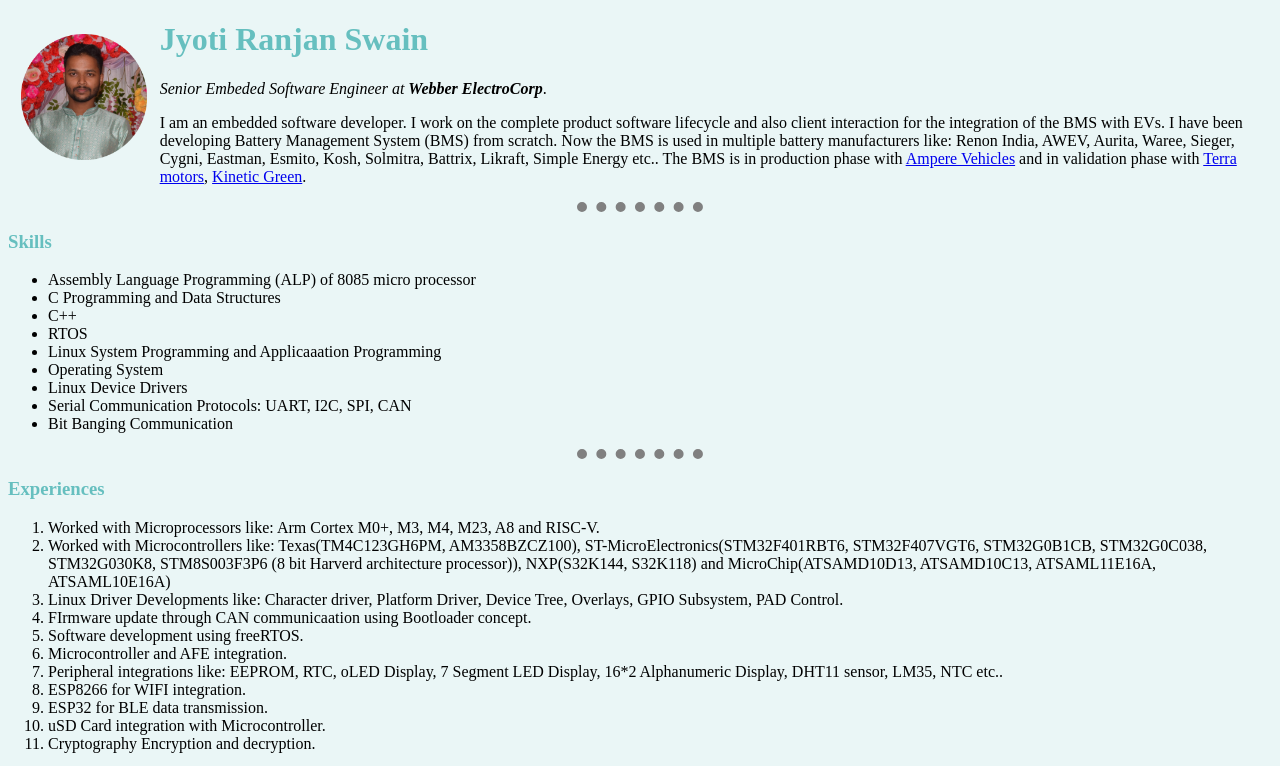
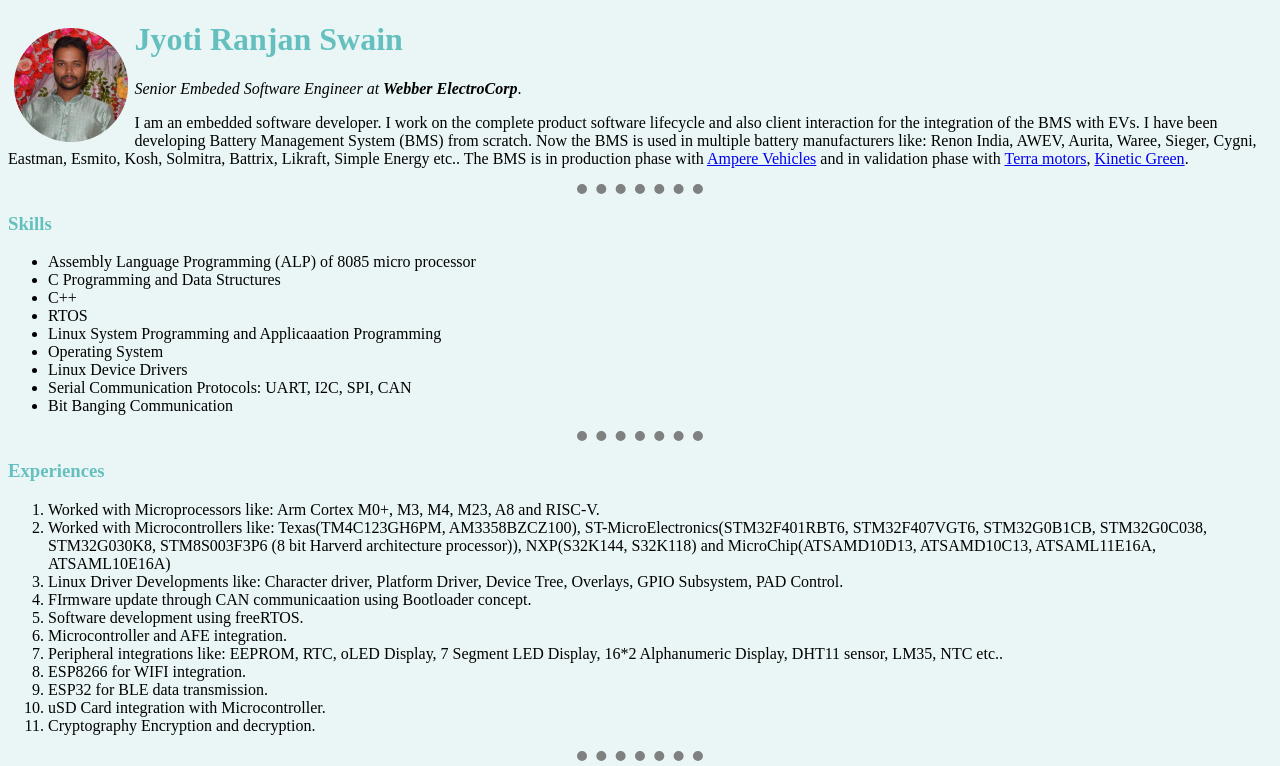
Before and after one commit to jyotiranjanswain/CV, a plain HTML site: page index.html in a window 1280 px wide. Shown: the top 766 px of the page. Drawn offline with Linux system fonts and the light colour scheme.

Commit message:
Profile picture hover bug issue

```diff
--- a/css/styles.css
+++ b/css/styles.css
@@ -28,14 +28,15 @@
 /****************************Class Selector*****************************/
 .profile_pic:hover
 {
-    width: 12%;
+    width: 9.5%;
+    padding: 0.5%;
 }
 
 .profile_pic
 {
     /*style="float: left; padding: 10px;" width="140"*/
     float: left;
-    padding: 1%;
-    width: 10%;
+    padding: 0.5%;
+    width: 9%;
 
 }
```
